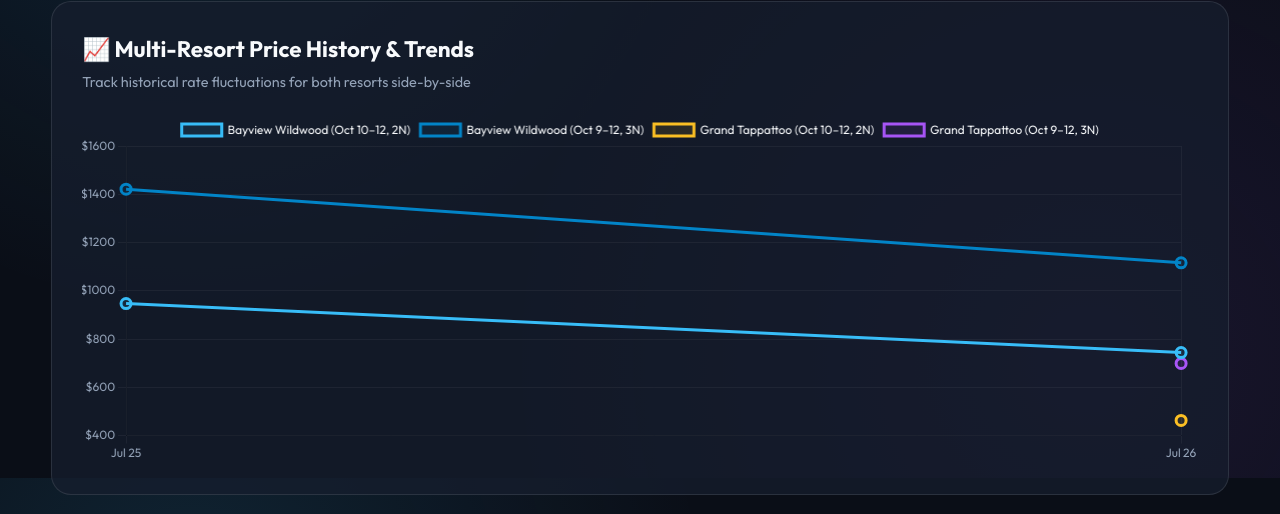
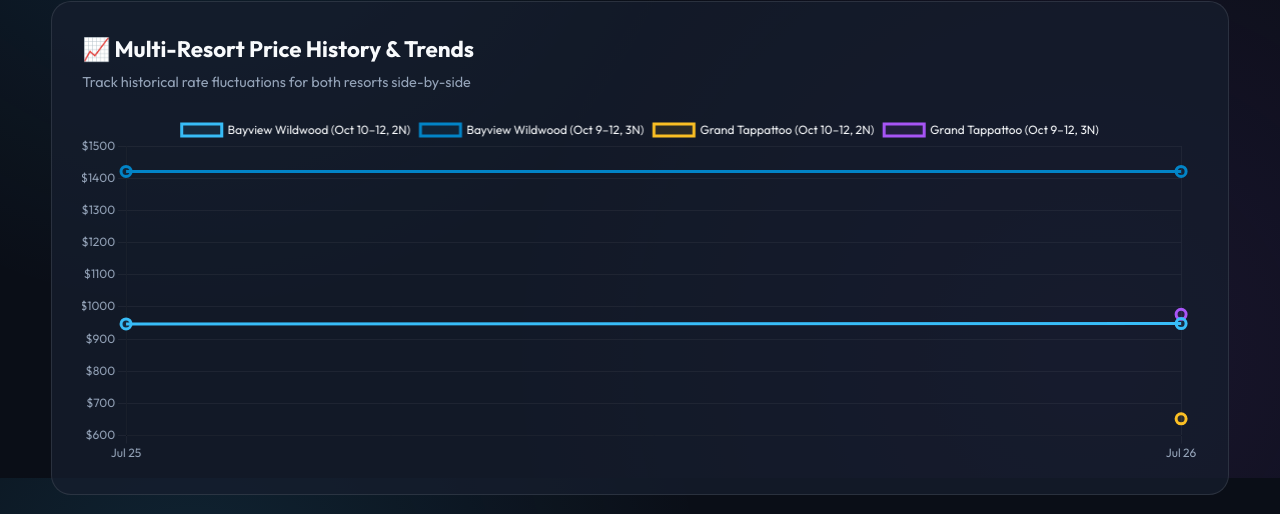
Before and after one commit to koraytugay/hotel-price-monitor, a website: page index.html in a window 1280 px wide. Shown: the part 1922-2436 px from the top of the page. Drawn offline with nearby package versions, Linux system fonts and the light colour scheme.

```diff
--- a/data/price_status.json
+++ b/data/price_status.json
@@ -1,5 +1,5 @@
 {
-  "priceChanged": false,
-  "changeCount": 0,
-  "subject": "No Price Change"
+  "priceChanged": true,
+  "changeCount": 4,
+  "subject": "🔔 Hotel Price Alert: Rate Change Detected!"
 }
--- a/data/prices.js
+++ b/data/prices.js
@@ -9,37 +9,37 @@
       9
     ]
   },
-  "lastUpdated": "2026-07-26T15:14:59.388Z",
+  "lastUpdated": "2026-07-26T15:18:02.432Z",
   "current": {
     "oct10ToOct12": {
       "checkIn": "2026-10-10",
       "checkOut": "2026-10-12",
       "nights": 2,
-      "basePrice": 595,
-      "taxesAndFees": 149,
-      "totalPrice": 744,
-      "pricePerNight": 372,
+      "basePrice": 758,
+      "taxesAndFees": 190,
+      "totalPrice": 948,
+      "pricePerNight": 474,
       "currency": "CAD",
       "provider": "Booking.com / Hotel Direct",
       "roomType": "Family Room / Cottage (2 Adults, 2 Children)",
       "available": true,
       "statusMessage": "Available",
-      "bookingUrl": "https://www.booking.com/hotel/ca/bayview-wildwood-resort.html?aid=304142&label=gen173nr-10CAQoggJCHnNlYXJjaF9iYXl2aWV3IHdpbGR3b29kIHJlc29ydEgzWARokwKIAQGYATO4AQfIAQzYAQPoAQH4AQGIAgGoAgG4AsfImNMGwAIB0gIkYTE3MmVhOWMtYzcwYy00YWY5LWFjYTUtYTliZTJiMjhlMTk12AIB4AIB&ucfs=1&arphpl=1&checkin=2026-10-10&checkout=2026-10-12&group_adults=2&req_adults=2&no_rooms=1&group_children=2&req_children=2&age=9&req_age=9&age=9&req_age=9&hpos=1&hapos=1&sr_order=popularity&srpvid=94796b237e1d0bd8&srepoch=1785078857&soh=1&from_sustainable_property_sr=1&from=searchresults#no_availability_msg"
+      "bookingUrl": "https://www.booking.com/hotel/ca/bayview-wildwood-resort.en-gb.html?aid=304142&label=gen173nr-10CAQoggJCHnNlYXJjaF9iYXl2aWV3IHdpbGR3b29kIHJlc29ydEgzWARoJ4gBAZgBM7gBB8gBDNgBA-gBAfgBAYgCAagCAbgCj8qY0wbAAgHSAiRhNTNkZTgzYi1lZTY2LTQ1NzAtOGVhYy01OTNiODgyYzc5ZDHYAgHgAgE&ucfs=1&arphpl=1&checkin=2026-10-10&checkout=2026-10-12&group_adults=2&req_adults=2&no_rooms=1&group_children=2&req_children=2&age=9&req_age=9&age=9&req_age=9&hpos=1&hapos=1&sr_order=popularity&srpvid=797d6b8725aa02ba&srepoch=1785079058&soh=1&from_sustainable_property_sr=1&from=searchresults#no_availability_msg"
     },
     "oct9ToOct12": {
       "checkIn": "2026-10-09",
       "checkOut": "2026-10-12",
       "nights": 3,
-      "basePrice": 893,
-      "taxesAndFees": 223,
-      "totalPrice": 1116,
-      "pricePerNight": 372,
+      "basePrice": 1137,
+      "taxesAndFees": 284,
+      "totalPrice": 1421,
+      "pricePerNight": 473.67,
       "currency": "CAD",
       "provider": "Booking.com / Hotel Direct",
       "roomType": "Family Room / Cottage (2 Adults, 2 Children)",
       "available": true,
       "statusMessage": "Available",
-      "bookingUrl": "https://www.booking.com/hotel/ca/bayview-wildwood-resort.html?aid=304142&label=gen173nr-10CAQoggJCHnNlYXJjaF9iYXl2aWV3IHdpbGR3b29kIHJlc29ydEgzWARokwKIAQGYATO4AQfIAQzYAQPoAQH4AQGIAgGoAgG4AtPImNMGwAIB0gIkYTI1OTZhZDUtZjU3NS00OTY4LWI2OTctNWM2MjAxNDgxNzdl2AIB4AIB&ucfs=1&arphpl=1&checkin=2026-10-09&checkout=2026-10-12&group_adults=2&req_adults=2&no_rooms=1&group_children=2&req_children=2&age=9&req_age=9&age=9&req_age=9&hpos=1&hapos=1&sr_order=popularity&srpvid=81586b29168b0adf&srepoch=1785078868&soh=1&from_sustainable_property_sr=1&from=searchresults#no_availability_msg"
+      "bookingUrl": "https://www.booking.com/hotel/ca/bayview-wildwood-resort.en-gb.html?aid=304142&label=gen173nr-10CAQoggJCHnNlYXJjaF9iYXl2aWV3IHdpbGR3b29kIHJlc29ydEgzWARoJ4gBAZgBM7gBB8gBDNgBA-gBAfgBAYgCAagCAbgCmcqY0wbAAgHSAiQ4ZDU4NDQ1ZC1mZjRiLTQwMjEtYmZjNS05MmZjNjEzYWEyMzXYAgHgAgE&ucfs=1&arphpl=1&checkin=2026-10-09&checkout=2026-10-12&group_adults=2&req_adults=2&no_rooms=1&group_children=2&req_children=2&age=9&req_age=9&age=9&req_age=9&hpos=1&hapos=1&sr_order=popularity&srpvid=fd806b8c22630a33&srepoch=1785079067&soh=1&from_sustainable_property_sr=1&from=searchresults#no_availability_msg"
     }
   },
   "history": [
@@ -62,38 +62,38 @@
       }
     },
     {
-      "timestamp": "2026-07-26T15:14:59.388Z",
+      "timestamp": "2026-07-26T15:18:02.432Z",
       "dateLabel": "Jul 26",
       "bayview": {
         "oct10ToOct12": {
           "checkIn": "2026-10-10",
           "checkOut": "2026-10-12",
           "nights": 2,
-          "basePrice": 595,
-          "taxesAndFees": 149,
-          "totalPrice": 744,
-          "pricePerNight": 372,
+          "basePrice": 758,
+          "taxesAndFees": 190,
+          "totalPrice": 948,
+          "pricePerNight": 474,
           "currency": "CAD",
           "provider": "Booking.com / Hotel Direct",
           "roomType": "Family Room / Cottage (2 Adults, 2 Children)",
           "available": true,
           "statusMessage": "Available",
-          "bookingUrl": "https://www.booking.com/hotel/ca/bayview-wildwood-resort.html?aid=304142&label=gen173nr-10CAQoggJCHnNlYXJjaF9iYXl2aWV3IHdpbGR3b29kIHJlc29ydEgzWARokwKIAQGYATO4AQfIAQzYAQPoAQH4AQGIAgGoAgG4AsfImNMGwAIB0gIkYTE3MmVhOWMtYzcwYy00YWY5LWFjYTUtYTliZTJiMjhlMTk12AIB4AIB&ucfs=1&arphpl=1&checkin=2026-10-10&checkout=2026-10-12&group_adults=2&req_adults=2&no_rooms=1&group_children=2&req_children=2&age=9&req_age=9&age=9&req_age=9&hpos=1&hapos=1&sr_order=popularity&srpvid=94796b237e1d0bd8&srepoch=1785078857&soh=1&from_sustainable_property_sr=1&from=searchresults#no_availability_msg"
+          "bookingUrl": "https://www.booking.com/hotel/ca/bayview-wildwood-resort.en-gb.html?aid=304142&label=gen173nr-10CAQoggJCHnNlYXJjaF9iYXl2aWV3IHdpbGR3b29kIHJlc29ydEgzWARoJ4gBAZgBM7gBB8gBDNgBA-gBAfgBAYgCAagCAbgCj8qY0wbAAgHSAiRhNTNkZTgzYi1lZTY2LTQ1NzAtOGVhYy01OTNiODgyYzc5ZDHYAgHgAgE&ucfs=1&arphpl=1&checkin=2026-10-10&checkout=2026-10-12&group_adults=2&req_adults=2&no_rooms=1&group_children=2&req_children=2&age=9&req_age=9&age=9&req_age=9&hpos=1&hapos=1&sr_order=popularity&srpvid=797d6b8725aa02ba&srepoch=1785079058&soh=1&from_sustainable_property_sr=1&from=searchresults#no_availability_msg"
         },
         "oct9ToOct12": {
           "checkIn": "2026-10-09",
           "checkOut": "2026-10-12",
           "nights": 3,
-          "basePrice": 893,
-          "taxesAndFees": 223,
-          "totalPrice": 1116,
-          "pricePerNight": 372,
+          "basePrice": 1137,
+          "taxesAndFees": 284,
+          "totalPrice": 1421,
+          "pricePerNight": 473.67,
           "currency": "CAD",
           "provider": "Booking.com / Hotel Direct",
           "roomType": "Family Room / Cottage (2 Adults, 2 Children)",
           "available": true,
           "statusMessage": "Available",
-          "bookingUrl": "https://www.booking.com/hotel/ca/bayview-wildwood-resort.html?aid=304142&label=gen173nr-10CAQoggJCHnNlYXJjaF9iYXl2aWV3IHdpbGR3b29kIHJlc29ydEgzWARokwKIAQGYATO4AQfIAQzYAQPoAQH4AQGIAgGoAgG4AtPImNMGwAIB0gIkYTI1OTZhZDUtZjU3NS00OTY4LWI2OTctNWM2MjAxNDgxNzdl2AIB4AIB&ucfs=1&arphpl=1&checkin=2026-10-09&checkout=2026-10-12&group_adults=2&req_adults=2&no_rooms=1&group_children=2&req_children=2&age=9&req_age=9&age=9&req_age=9&hpos=1&hapos=1&sr_order=popularity&srpvid=81586b29168b0adf&srepoch=1785078868&soh=1&from_sustainable_property_sr=1&from=searchresults#no_availability_msg"
+          "bookingUrl": "https://www.booking.com/hotel/ca/bayview-wildwood-resort.en-gb.html?aid=304142&label=gen173nr-10CAQoggJCHnNlYXJjaF9iYXl2aWV3IHdpbGR3b29kIHJlc29ydEgzWARoJ4gBAZgBM7gBB8gBDNgBA-gBAfgBAYgCAagCAbgCmcqY0wbAAgHSAiQ4ZDU4NDQ1ZC1mZjRiLTQwMjEtYmZjNS05MmZjNjEzYWEyMzXYAgHgAgE&ucfs=1&arphpl=1&checkin=2026-10-09&checkout=2026-10-12&group_adults=2&req_adults=2&no_rooms=1&group_children=2&req_children=2&age=9&req_age=9&age=9&req_age=9&hpos=1&hapos=1&sr_order=popularity&srpvid=fd806b8c22630a33&srepoch=1785079067&soh=1&from_sustainable_property_sr=1&from=searchresults#no_availability_msg"
         }
       },
       "grandTappattoo": {
@@ -101,62 +101,62 @@
           "checkIn": "2026-10-10",
           "checkOut": "2026-10-12",
           "nights": 2,
-          "basePrice": 410,
-          "taxesAndFees": 53,
-          "totalPrice": 463,
-          "pricePerNight": 231.5,
+          "basePrice": 577,
+          "taxesAndFees": 75,
+          "totalPrice": 652,
+          "pricePerNight": 326,
           "currency": "CAD",
           "provider": "Booking.com / Hotel Direct",
           "roomType": "Family Suite / Lakefront Room (2 Adults, 2 Children)",
           "available": true,
           "statusMessage": "Available",
-          "bookingUrl": "https://www.booking.com/hotel/ca/grand-tappattoo-resort.html?aid=304142&label=gen173nr-10CAQoggJCIXNlYXJjaF90aGUgZ3JhbmQgdGFwcGF0dG9vIHJlc29ydEgzWARokwKIAQGYATO4AQfIAQzYAQPoAQH4AQGIAgGoAgG4At_ImNMGwAIB0gIkZjNlODU0NDEtODJkZS00ZjIyLTkyZDAtZDEzYjg0MDNmZGZh2AIB4AIB&ucfs=1&arphpl=1&checkin=2026-10-10&checkout=2026-10-12&group_adults=2&req_adults=2&no_rooms=1&group_children=2&req_children=2&age=9&req_age=9&age=9&req_age=9&hpos=1&hapos=1&sr_order=popularity&srpvid=251d6b2f93f806dc&srepoch=1785078880&soh=1&from=searchresults#no_availability_msg"
+          "bookingUrl": "https://www.booking.com/searchresults.html?ss=The+Grand+Tappattoo+Resort&checkin=2026-10-10&checkout=2026-10-12&group_adults=2&group_children=2&age=9&age=9"
         },
         "oct9ToOct12": {
           "checkIn": "2026-10-09",
           "checkOut": "2026-10-12",
           "nights": 3,
-          "basePrice": 619,
-          "taxesAndFees": 80,
-          "totalPrice": 699,
-          "pricePerNight": 233,
+          "basePrice": 865,
+          "taxesAndFees": 112,
+          "totalPrice": 977,
+          "pricePerNight": 325.67,
           "currency": "CAD",
           "provider": "Booking.com / Hotel Direct",
           "roomType": "Family Suite / Lakefront Room (2 Adults, 2 Children)",
           "available": true,
           "statusMessage": "Available",
-          "bookingUrl": "https://www.booking.com/hotel/ca/grand-tappattoo-resort.html?aid=304142&label=gen173nr-10CAQoggJCIXNlYXJjaF90aGUgZ3JhbmQgdGFwcGF0dG9vIHJlc29ydEgzWARokwKIAQGYATO4AQfIAQzYAQPoAQH4AQGIAgGoAgG4AunImNMGwAIB0gIkZDJkYmNkOWYtYzYzOS00YjJiLWFiZDEtOGEwMWEyMTBkZmFm2AIB4AIB&ucfs=1&arphpl=1&checkin=2026-10-09&checkout=2026-10-12&group_adults=2&req_adults=2&no_rooms=1&group_children=2&req_children=2&age=9&req_age=9&age=9&req_age=9&hpos=1&hapos=1&sr_order=popularity&srpvid=8f156b34561505b3&srepoch=1785078890&soh=1&from=searchresults#no_availability_msg"
+          "bookingUrl": "https://www.booking.com/searchresults.html?ss=The+Grand+Tappattoo+Resort&checkin=2026-10-09&checkout=2026-10-12&group_adults=2&group_children=2&age=9&age=9"
         }
       },
       "oct10ToOct12": {
         "checkIn": "2026-10-10",
         "checkOut": "2026-10-12",
         "nights": 2,
-        "basePrice": 595,
-        "taxesAndFees": 149,
-        "totalPrice": 744,
-        "pricePerNight": 372,
+        "basePrice": 758,
+        "taxesAndFees": 190,
+        "totalPrice": 948,
+        "pricePerNight": 474,
         "currency": "CAD",
         "provider": "Booking.com / Hotel Direct",
         "roomType": "Family Room / Cottage (2 Adults, 2 Children)",
         "available": true,
         "statusMessage": "Available",
-        "bookingUrl": "https://www.booking.com/hotel/ca/bayview-wildwood-resort.html?aid=304142&label=gen173nr-10CAQoggJCHnNlYXJjaF9iYXl2aWV3IHdpbGR3b29kIHJlc29ydEgzWARokwKIAQGYATO4AQfIAQzYAQPoAQH4AQGIAgGoAgG4AsfImNMGwAIB0gIkYTE3MmVhOWMtYzcwYy00YWY5LWFjYTUtYTliZTJiMjhlMTk12AIB4AIB&ucfs=1&arphpl=1&checkin=2026-10-10&checkout=2026-10-12&group_adults=2&req_adults=2&no_rooms=1&group_children=2&req_children=2&age=9&req_age=9&age=9&req_age=9&hpos=1&hapos=1&sr_order=popularity&srpvid=94796b237e1d0bd8&srepoch=1785078857&soh=1&from_sustainable_property_sr=1&from=searchresults#no_availability_msg"
+        "bookingUrl": "https://www.booking.com/hotel/ca/bayview-wildwood-resort.en-gb.html?aid=304142&label=gen173nr-10CAQoggJCHnNlYXJjaF9iYXl2aWV3IHdpbGR3b29kIHJlc29ydEgzWARoJ4gBAZgBM7gBB8gBDNgBA-gBAfgBAYgCAagCAbgCj8qY0wbAAgHSAiRhNTNkZTgzYi1lZTY2LTQ1NzAtOGVhYy01OTNiODgyYzc5ZDHYAgHgAgE&ucfs=1&arphpl=1&checkin=2026-10-10&checkout=2026-10-12&group_adults=2&req_adults=2&no_rooms=1&group_children=2&req_children=2&age=9&req_age=9&age=9&req_age=9&hpos=1&hapos=1&sr_order=popularity&srpvid=797d6b8725aa02ba&srepoch=1785079058&soh=1&from_sustainable_property_sr=1&from=searchresults#no_availability_msg"
       },
       "oct9ToOct12": {
         "checkIn": "2026-10-09",
         "checkOut": "2026-10-12",
         "nights": 3,
-        "basePrice": 893,
-        "taxesAndFees": 223,
-        "totalPrice": 1116,
-        "pricePerNight": 372,
+        "basePrice": 1137,
+        "taxesAndFees": 284,
+        "totalPrice": 1421,
+        "pricePerNight": 473.67,
         "currency": "CAD",
         "provider": "Booking.com / Hotel Direct",
         "roomType": "Family Room / Cottage (2 Adults, 2 Children)",
         "available": true,
         "statusMessage": "Available",
-        "bookingUrl": "https://www.booking.com/hotel/ca/bayview-wildwood-resort.html?aid=304142&label=gen173nr-10CAQoggJCHnNlYXJjaF9iYXl2aWV3IHdpbGR3b29kIHJlc29ydEgzWARokwKIAQGYATO4AQfIAQzYAQPoAQH4AQGIAgGoAgG4AtPImNMGwAIB0gIkYTI1OTZhZDUtZjU3NS00OTY4LWI2OTctNWM2MjAxNDgxNzdl2AIB4AIB&ucfs=1&arphpl=1&checkin=2026-10-09&checkout=2026-10-12&group_adults=2&req_adults=2&no_rooms=1&group_children=2&req_children=2&age=9&req_age=9&age=9&req_age=9&hpos=1&hapos=1&sr_order=popularity&srpvid=81586b29168b0adf&srepoch=1785078868&soh=1&from_sustainable_property_sr=1&from=searchresults#no_availability_msg"
+        "bookingUrl": "https://www.booking.com/hotel/ca/bayview-wildwood-resort.en-gb.html?aid=304142&label=gen173nr-10CAQoggJCHnNlYXJjaF9iYXl2aWV3IHdpbGR3b29kIHJlc29ydEgzWARoJ4gBAZgBM7gBB8gBDNgBA-gBAfgBAYgCAagCAbgCmcqY0wbAAgHSAiQ4ZDU4NDQ1ZC1mZjRiLTQwMjEtYmZjNS05MmZjNjEzYWEyMzXYAgHgAgE&ucfs=1&arphpl=1&checkin=2026-10-09&checkout=2026-10-12&group_adults=2&req_adults=2&no_rooms=1&group_children=2&req_children=2&age=9&req_age=9&age=9&req_age=9&hpos=1&hapos=1&sr_order=popularity&srpvid=fd806b8c22630a33&srepoch=1785079067&soh=1&from_sustainable_property_sr=1&from=searchresults#no_availability_msg"
       }
     }
   ],
@@ -171,31 +171,31 @@
           "checkIn": "2026-10-10",
           "checkOut": "2026-10-12",
           "nights": 2,
-          "basePrice": 595,
-          "taxesAndFees": 149,
-          "totalPrice": 744,
-          "pricePerNight": 372,
+          "basePrice": 758,
+          "taxesAndFees": 190,
+          "totalPrice": 948,
+          "pricePerNight": 474,
           "currency": "CAD",
           "provider": "Booking.com / Hotel Direct",
           "roomType": "Family Room / Cottage (2 Adults, 2 Children)",
           "available": true,
           "statusMessage": "Available",
-          "bookingUrl": "https://www.booking.com/hotel/ca/bayview-wildwood-resort.html?aid=304142&label=gen173nr-10CAQoggJCHnNlYXJjaF9iYXl2aWV3IHdpbGR3b29kIHJlc29ydEgzWARokwKIAQGYATO4AQfIAQzYAQPoAQH4AQGIAgGoAgG4AsfImNMGwAIB0gIkYTE3MmVhOWMtYzcwYy00YWY5LWFjYTUtYTliZTJiMjhlMTk12AIB4AIB&ucfs=1&arphpl=1&checkin=2026-10-10&checkout=2026-10-12&group_adults=2&req_adults=2&no_rooms=1&group_children=2&req_children=2&age=9&req_age=9&age=9&req_age=9&hpos=1&hapos=1&sr_order=popularity&srpvid=94796b237e1d0bd8&srepoch=1785078857&soh=1&from_sustainable_property_sr=1&from=searchresults#no_availability_msg"
+          "bookingUrl": "https://www.booking.com/hotel/ca/bayview-wildwood-resort.en-gb.html?aid=304142&label=gen173nr-10CAQoggJCHnNlYXJjaF9iYXl2aWV3IHdpbGR3b29kIHJlc29ydEgzWARoJ4gBAZgBM7gBB8gBDNgBA-gBAfgBAYgCAagCAbgCj8qY0wbAAgHSAiRhNTNkZTgzYi1lZTY2LTQ1NzAtOGVhYy01OTNiODgyYzc5ZDHYAgHgAgE&ucfs=1&arphpl=1&checkin=2026-10-10&checkout=2026-10-12&group_adults=2&req_adults=2&no_rooms=1&group_children=2&req_children=2&age=9&req_age=9&age=9&req_age=9&hpos=1&hapos=1&sr_order=popularity&srpvid=797d6b8725aa02ba&srepoch=1785079058&soh=1&from_sustainable_property_sr=1&from=searchresults#no_availability_msg"
         },
         "oct9ToOct12": {
           "checkIn": "2026-10-09",
           "checkOut": "2026-10-12",
           "nights": 3,
-          "basePrice": 893,
-          "taxesAndFees": 223,
-          "totalPrice": 1116,
-          "pricePerNight": 372,
+          "basePrice": 1137,
+          "taxesAndFees": 284,
+          "totalPrice": 1421,
+          "pricePerNight": 473.67,
           "currency": "CAD",
           "provider": "Booking.com / Hotel Direct",
           "roomType": "Family Room / Cottage (2 Adults, 2 Children)",
           "available": true,
           "statusMessage": "Available",
-          "bookingUrl": "https://www.booking.com/hotel/ca/bayview-wildwood-resort.html?aid=304142&label=gen173nr-10CAQoggJCHnNlYXJjaF9iYXl2aWV3IHdpbGR3b29kIHJlc29ydEgzWARokwKIAQGYATO4AQfIAQzYAQPoAQH4AQGIAgGoAgG4AtPImNMGwAIB0gIkYTI1OTZhZDUtZjU3NS00OTY4LWI2OTctNWM2MjAxNDgxNzdl2AIB4AIB&ucfs=1&arphpl=1&checkin=2026-10-09&checkout=2026-10-12&group_adults=2&req_adults=2&no_rooms=1&group_children=2&req_children=2&age=9&req_age=9&age=9&req_age=9&hpos=1&hapos=1&sr_order=popularity&srpvid=81586b29168b0adf&srepoch=1785078868&soh=1&from_sustainable_property_sr=1&from=searchresults#no_availability_msg"
+          "bookingUrl": "https://www.booking.com/hotel/ca/bayview-wildwood-resort.en-gb.html?aid=304142&label=gen173nr-10CAQoggJCHnNlYXJjaF9iYXl2aWV3IHdpbGR3b29kIHJlc29ydEgzWARoJ4gBAZgBM7gBB8gBDNgBA-gBAfgBAYgCAagCAbgCmcqY0wbAAgHSAiQ4ZDU4NDQ1ZC1mZjRiLTQwMjEtYmZjNS05MmZjNjEzYWEyMzXYAgHgAgE&ucfs=1&arphpl=1&checkin=2026-10-09&checkout=2026-10-12&group_adults=2&req_adults=2&no_rooms=1&group_children=2&req_children=2&age=9&req_age=9&age=9&req_age=9&hpos=1&hapos=1&sr_order=popularity&srpvid=fd806b8c22630a33&srepoch=1785079067&soh=1&from_sustainable_property_sr=1&from=searchresults#no_availability_msg"
         }
       }
     },
@@ -209,31 +209,31 @@
           "checkIn": "2026-10-10",
           "checkOut": "2026-10-12",
           "nights": 2,
-          "basePrice": 410,
-          "taxesAndFees": 53,
-          "totalPrice": 463,
-          "pricePerNight": 231.5,
+          "basePrice": 577,
+          "taxesAndFees": 75,
+          "totalPrice": 652,
+          "pricePerNight": 326,
           "currency": "CAD",
           "provider": "Booking.com / Hotel Direct",
           "roomType": "Family Suite / Lakefront Room (2 Adults, 2 Children)",
           "available": true,
           "statusMessage": "Available",
-          "bookingUrl": "https://www.booking.com/hotel/ca/grand-tappattoo-resort.html?aid=304142&label=gen173nr-10CAQoggJCIXNlYXJjaF90aGUgZ3JhbmQgdGFwcGF0dG9vIHJlc29ydEgzWARokwKIAQGYATO4AQfIAQzYAQPoAQH4AQGIAgGoAgG4At_ImNMGwAIB0gIkZjNlODU0NDEtODJkZS00ZjIyLTkyZDAtZDEzYjg0MDNmZGZh2AIB4AIB&ucfs=1&arphpl=1&checkin=2026-10-10&checkout=2026-10-12&group_adults=2&req_adults=2&no_rooms=1&group_children=2&req_children=2&age=9&req_age=9&age=9&req_age=9&hpos=1&hapos=1&sr_order=popularity&srpvid=251d6b2f93f806dc&srepoch=1785078880&soh=1&from=searchresults#no_availability_msg"
+          "bookingUrl": "https://www.booking.com/searchresults.html?ss=The+Grand+Tappattoo+Resort&checkin=2026-10-10&checkout=2026-10-12&group_adults=2&group_children=2&age=9&age=9"
         },
         "oct9ToOct12": {
           "checkIn": "2026-10-09",
           "checkOut": "2026-10-12",
           "nights": 3,
-          "basePrice": 619,
-          "taxesAndFees": 80,
-          "totalPrice": 699,
-          "pricePerNight": 233,
+          "basePrice": 865,
+          "taxesAndFees": 112,
+          "totalPrice": 977,
+          "pricePerNight": 325.67,
           "currency": "CAD",
           "provider": "Booking.com / Hotel Direct",
           "roomType": "Family Suite / Lakefront Room (2 Adults, 2 Children)",
           "available": true,
           "statusMessage": "Available",
-          "bookingUrl": "https://www.booking.com/hotel/ca/grand-tappattoo-resort.html?aid=304142&label=gen173nr-10CAQoggJCIXNlYXJjaF90aGUgZ3JhbmQgdGFwcGF0dG9vIHJlc29ydEgzWARokwKIAQGYATO4AQfIAQzYAQPoAQH4AQGIAgGoAgG4AunImNMGwAIB0gIkZDJkYmNkOWYtYzYzOS00YjJiLWFiZDEtOGEwMWEyMTBkZmFm2AIB4AIB&ucfs=1&arphpl=1&checkin=2026-10-09&checkout=2026-10-12&group_adults=2&req_adults=2&no_rooms=1&group_children=2&req_children=2&age=9&req_age=9&age=9&req_age=9&hpos=1&hapos=1&sr_order=popularity&srpvid=8f156b34561505b3&srepoch=1785078890&soh=1&from=searchresults#no_availability_msg"
+          "bookingUrl": "https://www.booking.com/searchresults.html?ss=The+Grand+Tappattoo+Resort&checkin=2026-10-09&checkout=2026-10-12&group_adults=2&group_children=2&age=9&age=9"
         }
       }
     }
```
Also changed, not shown: data/email_body.html (+5 -5 lines), data/prices.json (+62 -62 lines), scripts/check-prices.js (+12 -11 lines).
